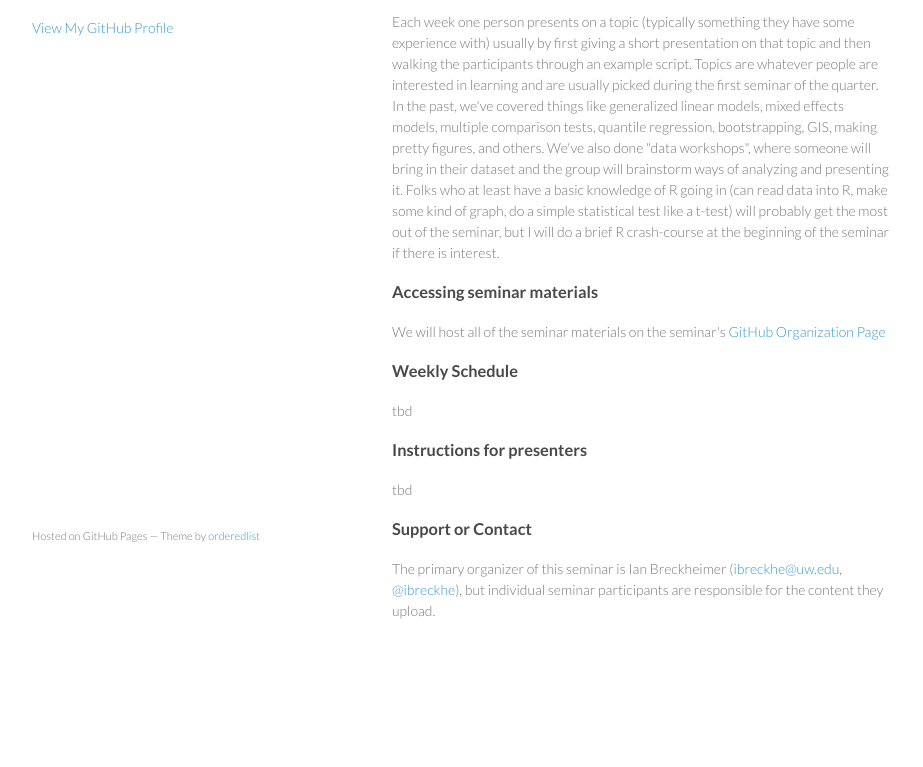
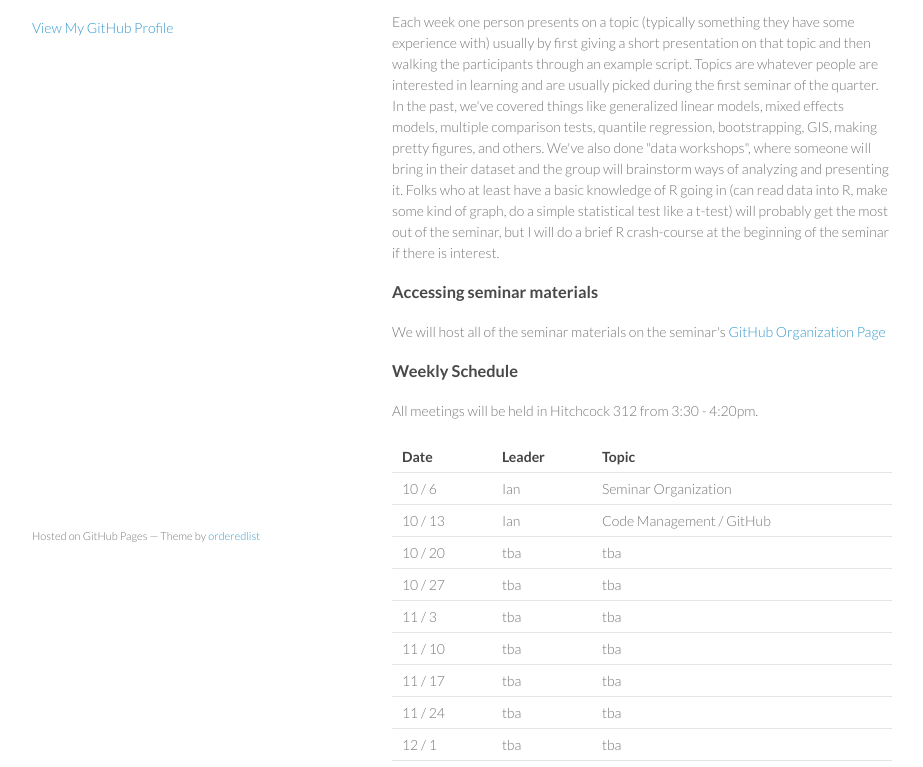
Before and after one commit to UW-RSeminar-Fall2015/UW-RSeminar-Fall2015.github.io, a plain HTML site: page index.html in a window 1280 px wide. Shown: the part 185-952 px from the top of the page, without its empty margins (178-1101 px from the left). Before the commit the page ends 876 px from the top, so only its background shows below. Drawn offline with Linux system fonts and the light colour scheme.

Commit message:
Replace master branch with page content via GitHub

```diff
--- a/index.html
+++ b/index.html
@@ -41,7 +41,69 @@
 <h3>
 <a id="weekly-schedule" class="anchor" href="#weekly-schedule" aria-hidden="true"><span class="octicon octicon-link"></span></a>Weekly Schedule</h3>
 
-<p>tbd</p>
+<p>All meetings will be held in Hitchcock 312 from 3:30 - 4:20pm.</p>
+
+<table>
+<thead>
+<tr>
+<th>Date</th>
+<th>Leader</th>
+<th>Topic</th>
+</tr>
+</thead>
+<tbody>
+<tr>
+<td>10 / 6</td>
+<td>Ian</td>
+<td>Seminar Organization</td>
+</tr>
+<tr>
+<td>10 / 13</td>
+<td>Ian</td>
+<td>Code Management / GitHub</td>
+</tr>
+<tr>
+<td>10 / 20</td>
+<td>tba</td>
+<td>tba</td>
+</tr>
+<tr>
+<td>10 / 27</td>
+<td>tba</td>
+<td>tba</td>
+</tr>
+<tr>
+<td>11 / 3</td>
+<td>tba</td>
+<td>tba</td>
+</tr>
+<tr>
+<td>11 / 10</td>
+<td>tba</td>
+<td>tba</td>
+</tr>
+<tr>
+<td>11 / 17</td>
+<td>tba</td>
+<td>tba</td>
+</tr>
+<tr>
+<td>11 / 24</td>
+<td>tba</td>
+<td>tba</td>
+</tr>
+<tr>
+<td>12 / 1</td>
+<td>tba</td>
+<td>tba</td>
+</tr>
+<tr>
+<td>12 / 8</td>
+<td>tba</td>
+<td>tba</td>
+</tr>
+</tbody>
+</table>
 
 <h3>
 <a id="instructions-for-presenters" class="anchor" href="#instructions-for-presenters" aria-hidden="true"><span class="octicon octicon-link"></span></a>Instructions for presenters</h3>
```
Also changed, not shown: params.json (+1 -1 lines).
